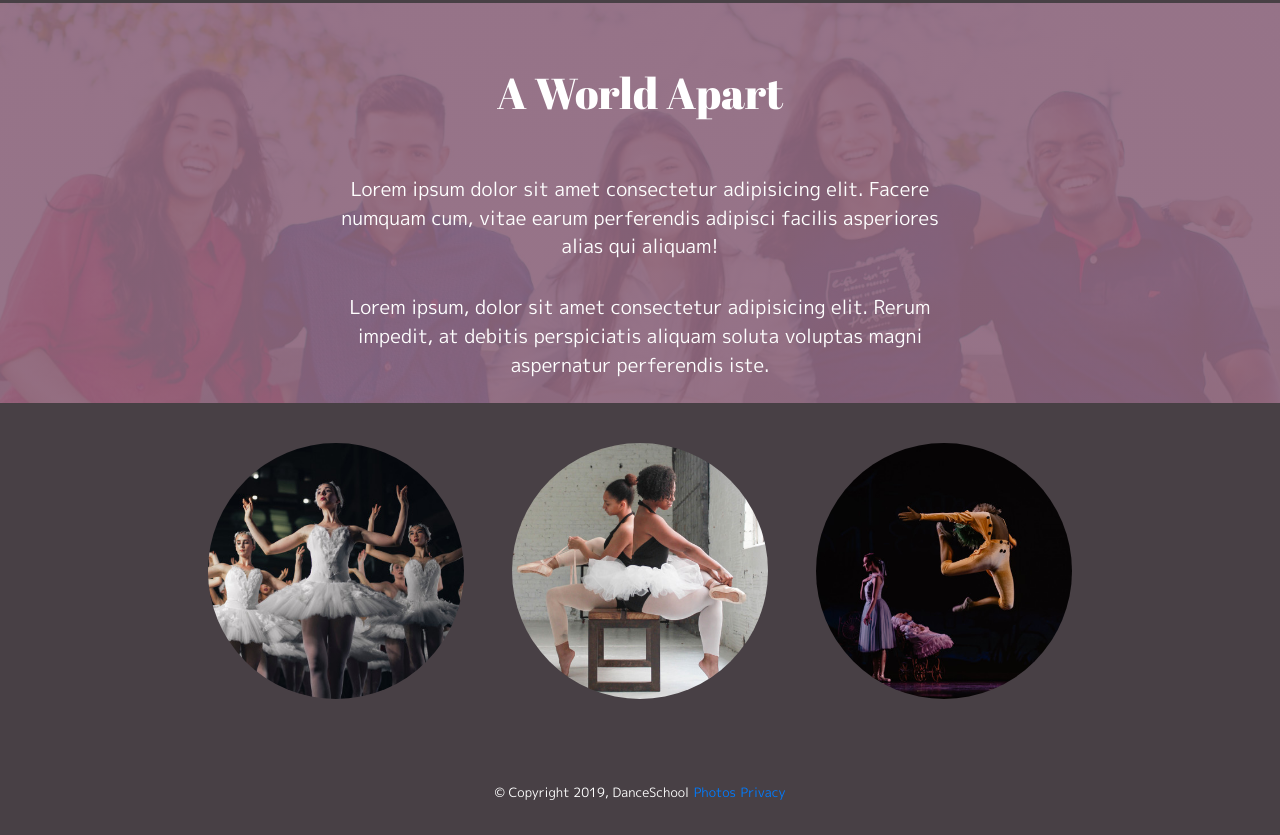
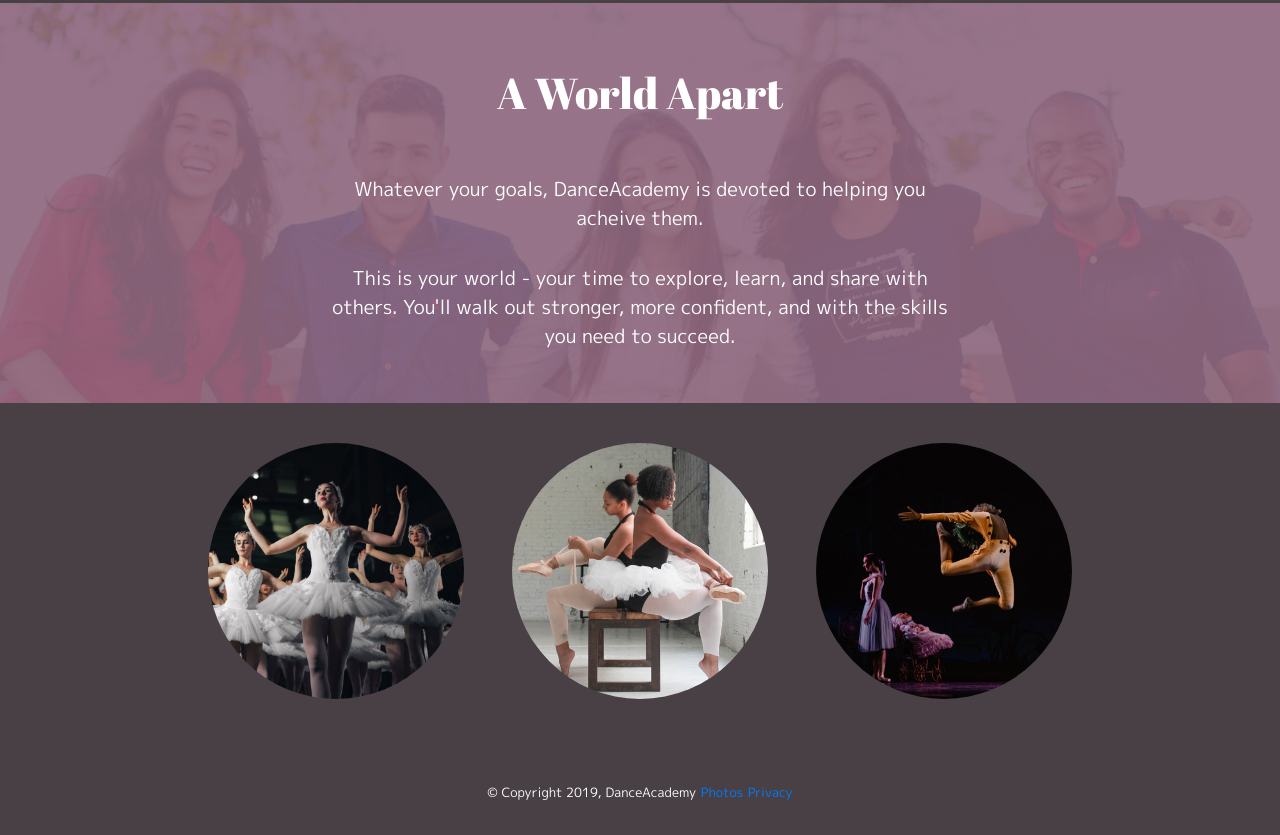
Before and after one commit to susanmaas/dance-academy, a plain HTML site: page index.html in a window 1280 px wide. Shown: the part 1395-2230 px from the top of the page. Drawn offline with nearby package versions, Linux system fonts and the light colour scheme.

Commit message:
Changed name to DanceAcademy and replaced Lorem ipsum text with real text, though all text including name are still at draft level

```diff
--- a/index.html
+++ b/index.html
@@ -10,13 +10,13 @@
     <link href="https://fonts.googleapis.com/css?family=Cinzel" rel="stylesheet">
     <link rel="stylesheet" href="https://use.fontawesome.com/releases/v5.8.1/css/all.css" integrity="sha384-50oBUHEmvpQ+1lW4y57PTFmhCaXp0ML5d60M1M7uH2+nqUivzIebhndOJK28anvf" crossorigin="anonymous">
     <link rel="stylesheet" href="styles.css">
-    <title>Dance School Bootstrap Version</title>
+    <title>Dance Academy</title>
 </head>
 <body>
     <header>
         <div class="hero">
             <nav class="navbar navbar-expand-lg navbar-dark ">
-                <a class="navbar-brand" href="#">Dance<span class="main-title">School</span></a>
+                <a class="navbar-brand" href="#">Dance<span class="main-title">Academy</span></a>
                 <button class="navbar-toggler" type="button" data-toggle="collapse" data-target="#navbarSupportedContent" aria-controls="navbarSupportedContent" aria-expanded="false" aria-label="Toggle navigation">
                   <span class="navbar-toggler-icon"></span>
                 </button>
@@ -80,8 +80,8 @@
       <section class="aWorldApart">
         <div class="aWorldApartText">
           <h3 class="aWorldApartHeading">A World Apart</h3>
-          <p class="aWorldApartParagraph">Lorem ipsum dolor sit amet consectetur adipisicing elit. Facere numquam cum, vitae earum perferendis adipisci facilis asperiores alias qui aliquam!</p>
-          <p class="aWorldApartParagraph">Lorem ipsum, dolor sit amet consectetur adipisicing elit. Rerum impedit, at debitis perspiciatis aliquam soluta voluptas magni aspernatur perferendis iste.</p>
+          <p class="aWorldApartParagraph">Whatever your goals, DanceAcademy is devoted to helping you acheive them.</p>
+          <p class="aWorldApartParagraph">This is your world - your time to explore, learn, and share with others. You'll walk out stronger, more confident, and with the skills you need to succeed.</p>
         </div>
       </section>
       <section class="roundImages">
@@ -91,7 +91,7 @@
       </section>
     </main>
     <footer>
-      <small>&copy; Copyright 2019, DanceSchool</small>
+      <small>&copy; Copyright 2019, DanceAcademy</small>
       <small><a href="#">Photos</a></small>
       <small><a href="#">Privacy</a></small>
     </footer>
```
